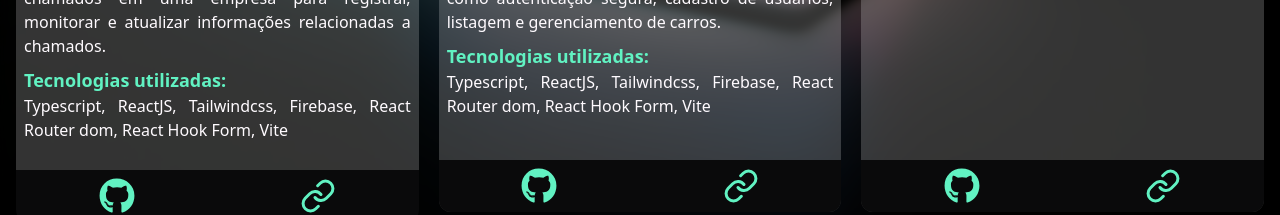
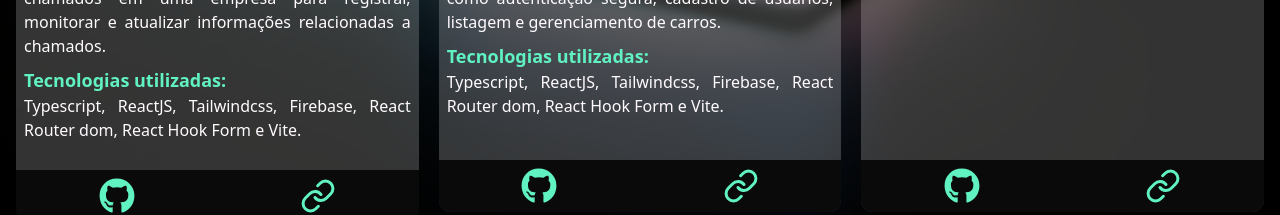
Before and after one commit to oMatheus-Farias/myportfolio, a React (Vite) app: page /projects in a window 1280 px wide. Shown: the part 507-722 px from the top of the page. Built offline with nearby package versions, Linux system fonts and the light colour scheme.

Commit message:
refactor: corrigido gramatica do texto das tecnologias utilizadas

```diff
--- a/src/contexts/index.tsx
+++ b/src/contexts/index.tsx
@@ -50,7 +50,7 @@ export default function Provider({ children }: { children: ReactNode }){
       name: "Call Flow Manager",
       image: projectImage01,
       description: "Call Flow Manager (Sistema de Gestão de Chamados) é uma aplicação desenvolvida para otimizar a organização e administração eficiente de chamados em uma empresa para registrar, monitorar e atualizar informações relacionadas a chamados.",
-      technologies: "Typescript, ReactJS, Tailwindcss, Firebase, React Router dom, React Hook Form, Vite",
+      technologies: "Typescript, ReactJS, Tailwindcss, Firebase, React Router dom, React Hook Form e Vite.",
       repository: "https://github.com/oMatheus-Farias/call_flow_manager",
       linkProject: "https://call-flow-manager.vercel.app/"
     },
@@ -58,7 +58,7 @@ export default function Provider({ children }: { children: ReactNode }){
       name: "Web Cars",
       image: projectImage02,
       description: "WebCars é um projeto inspirado na plataforma WebMotors, este projeto destaca habilidades em desenvolvimento web, apresentando recursos como autenticação segura, cadastro de usuários, listagem e gerenciamento de carros.",
-      technologies: "Typescript, ReactJS, Tailwindcss, Firebase, React Router dom, React Hook Form, Vite",
+      technologies: "Typescript, ReactJS, Tailwindcss, Firebase, React Router dom, React Hook Form e Vite.",
       repository: "https://github.com/oMatheus-Farias/web-cars",
       linkProject: "https://web-cars-iota.vercel.app/"
     },
```
